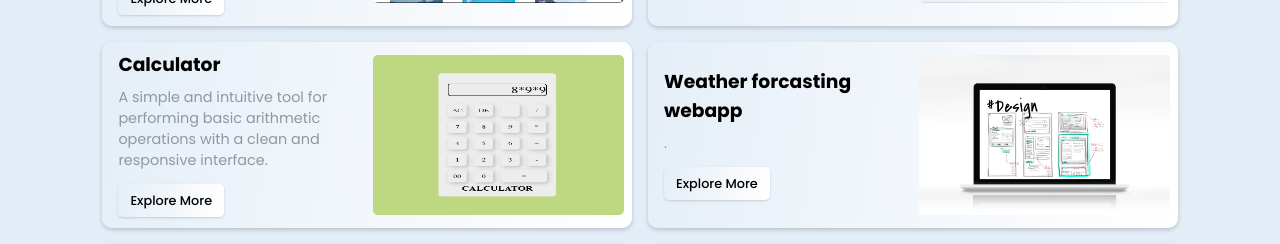
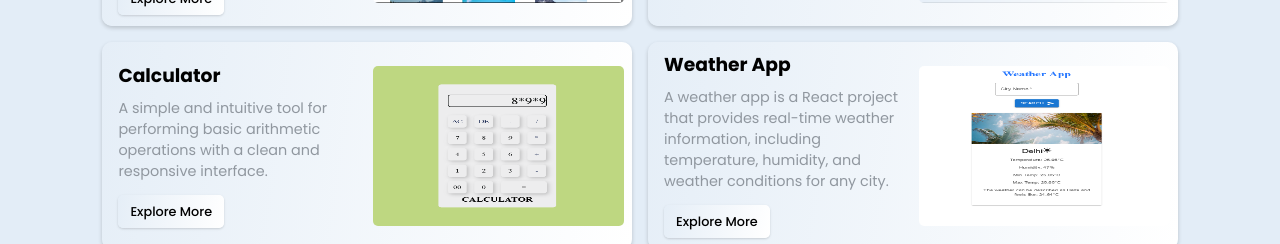
Before and after one commit to Matloob333/Portfolio, a plain HTML site: page index.html in a window 1280 px wide. Shown: the part 2128-2372 px from the top of the page. Drawn offline with nearby package versions, Linux system fonts and the light colour scheme.

```diff
--- a/index.html
+++ b/index.html
@@ -268,12 +268,13 @@
 
             <div class="portfolio-box mix web">
                 <div class="portfolio-content">
-                    <h3>Weather forcasting webapp</h3>
-                    <p>.</p>
+                    <h3>Weather App</h3>
+                    <p>
+                        A weather app is a React project that provides real-time weather information, including temperature, humidity, and weather conditions for any city.</p>
                     <a href="#" class="readMore">Explore More</a>
                 </div>
                 <div class="portfolio-img">
-                    <img src="img/portfolio/4.jpg" alt="">
+                    <img src="img/weaatherapp.png" alt="">
                 </div>
             </div>
 
```
Also changed, not shown: img/weaatherapp.png (added).
